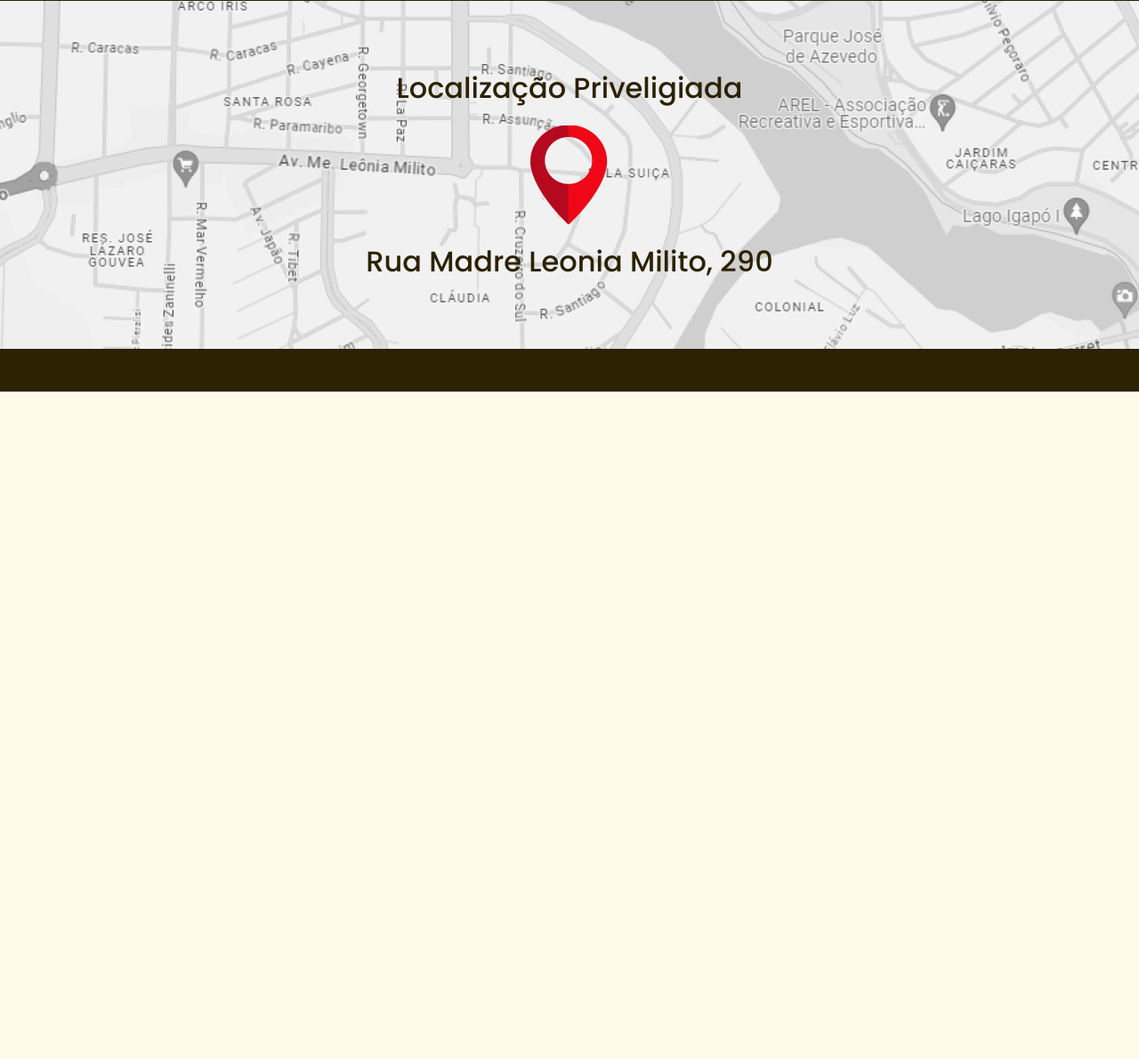
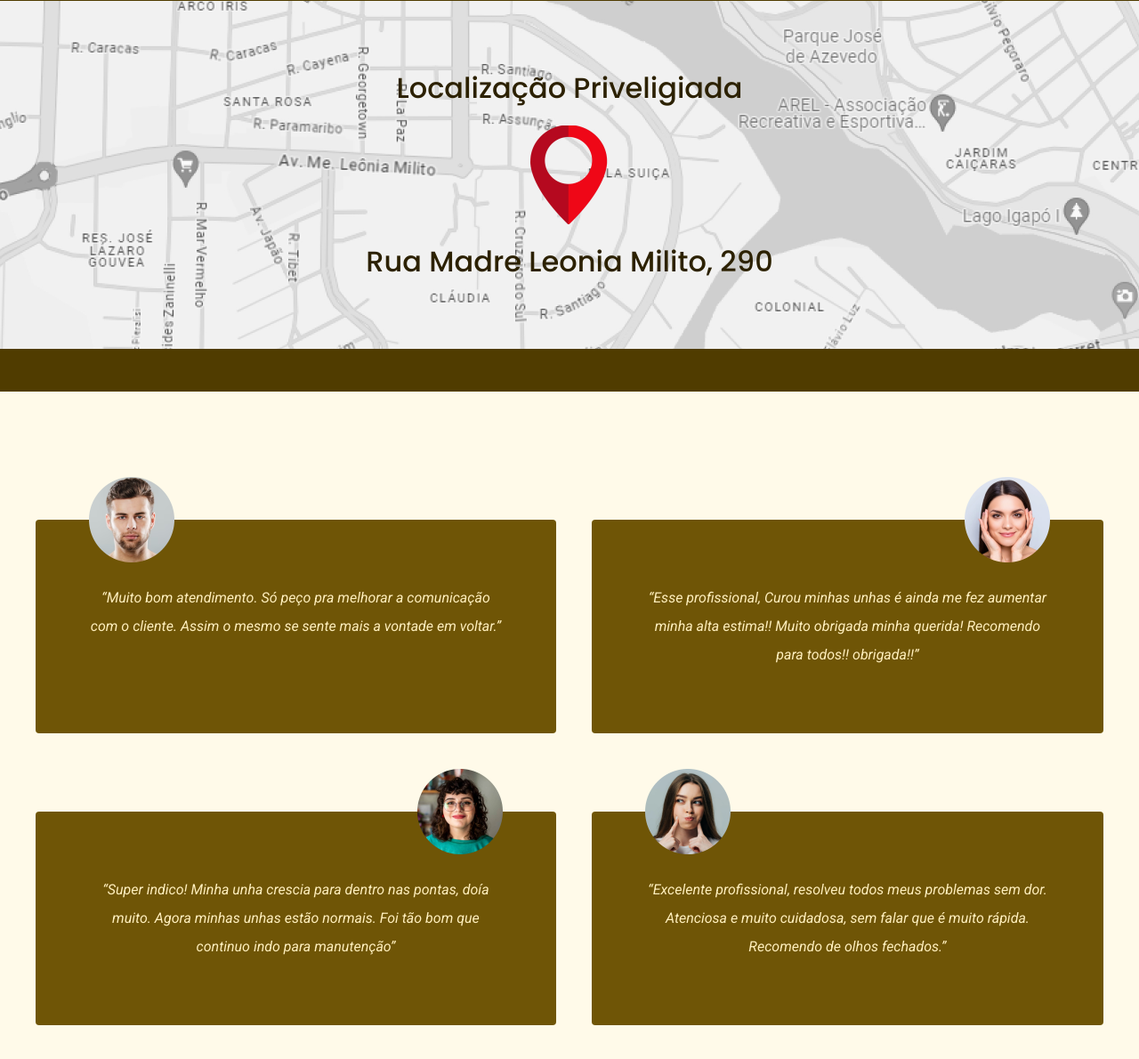
Before and after one commit to PedroKarasudani/PodologiaMU, a plain HTML site: page index.html in a window 1280 px wide. Shown: the part 774-1964 px from the top of the page at 89% size. Before the commit the page ends 1214 px from the top, so only its background shows below. Drawn offline with Linux system fonts and the light colour scheme.

Commit message:
comentario

```diff
--- /dev/null
+++ b/css/home/comentario.css
@@ -0,0 +1,34 @@
+.comentario {
+  display: grid;
+  grid-template-areas:
+    "comentario1 comentario2"
+    "comentario3 comentario4";
+  gap: 40px;
+  padding: 96px 0 144px 0;
+}
+
+.comentario p {
+  background: var(--c8);
+  margin-top: 48px;
+  padding: 72px 60px;
+  border-radius: 4px;
+  text-align: center;
+  position: relative;
+}
+
+.comentario-esquerdo {
+  height: 96px;
+  width: 96px;
+  display: block;
+  position: absolute;
+  top: -48px;
+}
+
+.comentario-direito {
+  height: 96px;
+  width: 96px;
+  display: block;
+  position: absolute;
+  top: -48px;
+  right: 60px;
+}
--- a/css/home/mapa.css
+++ b/css/home/mapa.css
@@ -4,8 +4,8 @@
   background-position: center;
   background-size: cover;
   background-repeat: no-repeat;
-  border-top: 48px solid var(--c10);
-  border-bottom: 48px solid var(--c10);
+  border-top: 48px solid var(--c9);
+  border-bottom: 48px solid var(--c9);
 }
 
 .mapa {
--- a/css/style.css
+++ b/css/style.css
@@ -9,3 +9,4 @@
 /* HOME */
 @import "./home/introducao.css";
 @import "./home/mapa.css";
+@import "./home/comentario.css";
--- a/index.html
+++ b/index.html
@@ -44,6 +44,14 @@
       <a href="./">Rua Madre Leonia Milito, 290</a>
     </div>
   </article>
+
+  <article class="container font-2-a c2 comentario">
+
+    <p><img class="comentario-esquerdo" src="./img/comentario/Ellipse 1.png" alt="avatar1">“Muito bom atendimento. Só peço pra melhorar a comunicação com o cliente. Assim o mesmo se sente mais a vontade em voltar.”</p>
+    <p><img class="comentario-direito" src="./img/comentario/Ellipse 2.png" alt="avatar2">“Esse profissional, Curou minhas unhas é ainda me fez aumentar minha alta estima!! Muito obrigada minha querida! Recomendo para todos!! obrigada!!”</p>
+    <p><img class="comentario-direito" src="./img/comentario/Ellipse 3.png" alt="avatar3">“Super indico! Minha unha crescia para dentro nas pontas, doía muito. Agora minhas unhas estão normais. Foi tão bom que continuo indo para manutenção”</p>
+    <p><img class="comentario-esquerdo" src="./img/comentario/Ellipse 4.png" alt="avatar4">“Excelente profissional, resolveu todos meus problemas sem dor. Atenciosa e muito cuidadosa, sem falar que é muito rápida. Recomendo de olhos fechados.”</p>
+  </article>
 </body>
 
 </html>
```
Also changed, not shown: img/comentario/Ellipse 1.png (added), img/comentario/Ellipse 2.png (added), img/comentario/Ellipse 3.png (added), img/comentario/Ellipse 4.png (added), img/empresa/missao 1.svg (added), img/empresa/valor 1.svg (added), img/empresa/visao 1.svg (added).
